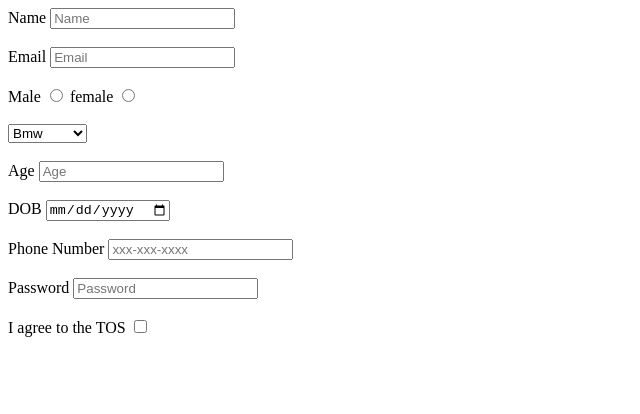
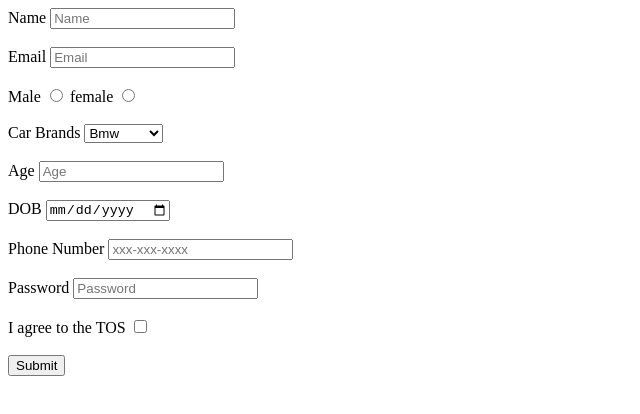
Before and after one commit to acciojob/signup-form-car-piyushthawale19, a website: page main.html in a window 1280 px wide. Shown: the whole page, without its empty margins (0-640 px from the left). Drawn offline with Linux system fonts and the light colour scheme.

Commit message:
created a submission

```diff
--- a/main.html
+++ b/main.html
@@ -23,7 +23,7 @@
 		<input   type="radio" id="gender_f" name="gender"  required>
 		<br><br>
 
-
+		<label for="cars">Car Brands</label>
 		<select placeholder="--Please choose an option--" id="cars" required>
 			<option>Bmw</option>
 			<option>Tata</option>
@@ -53,6 +53,10 @@
 		<input  type="checkbox" id="tos" required>
 		<br><br>
 
+
+		<input  type="submit">
+		<br><br>
+
 	</form>
     <script type="text/javascript" src="./script.js">
 </script>
```
